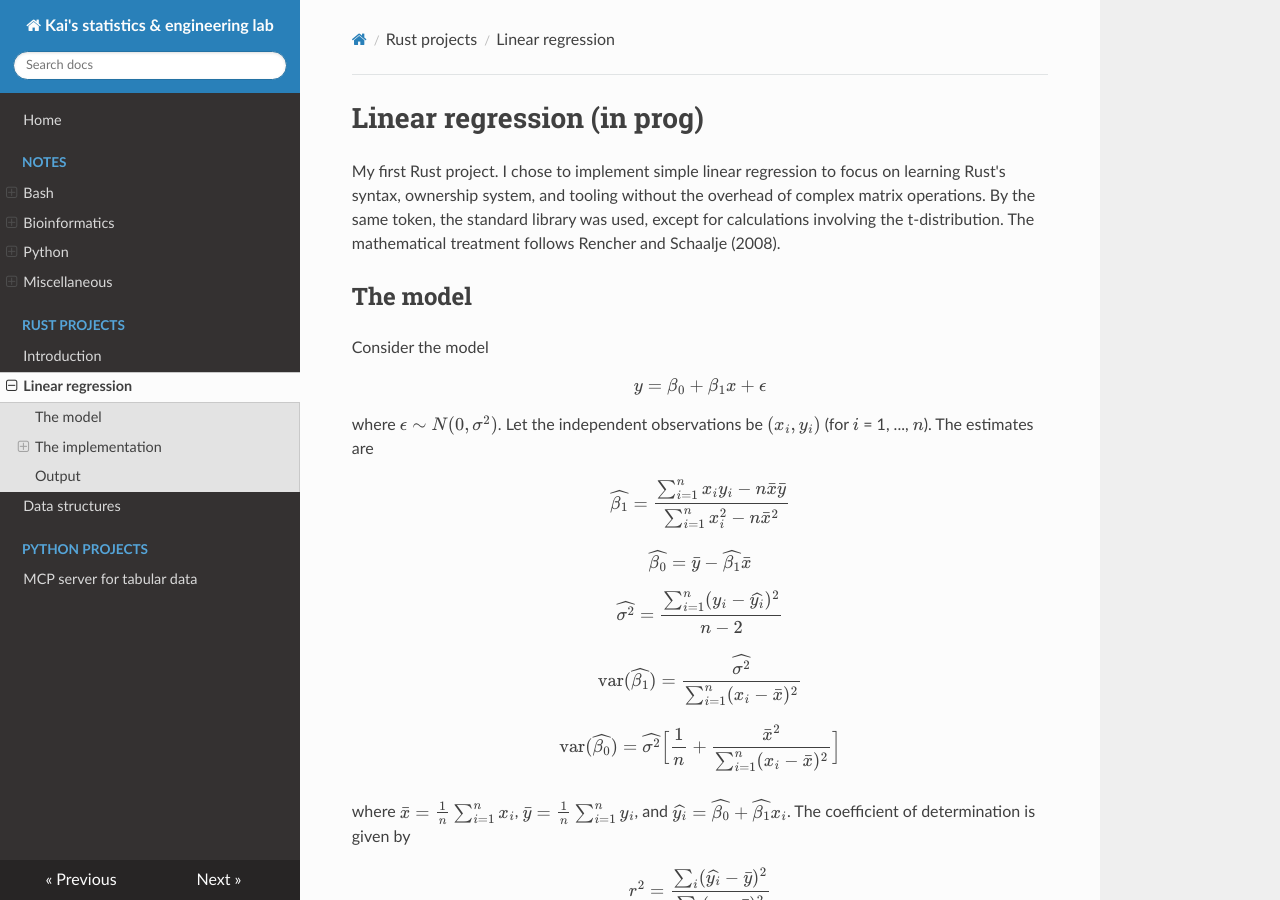
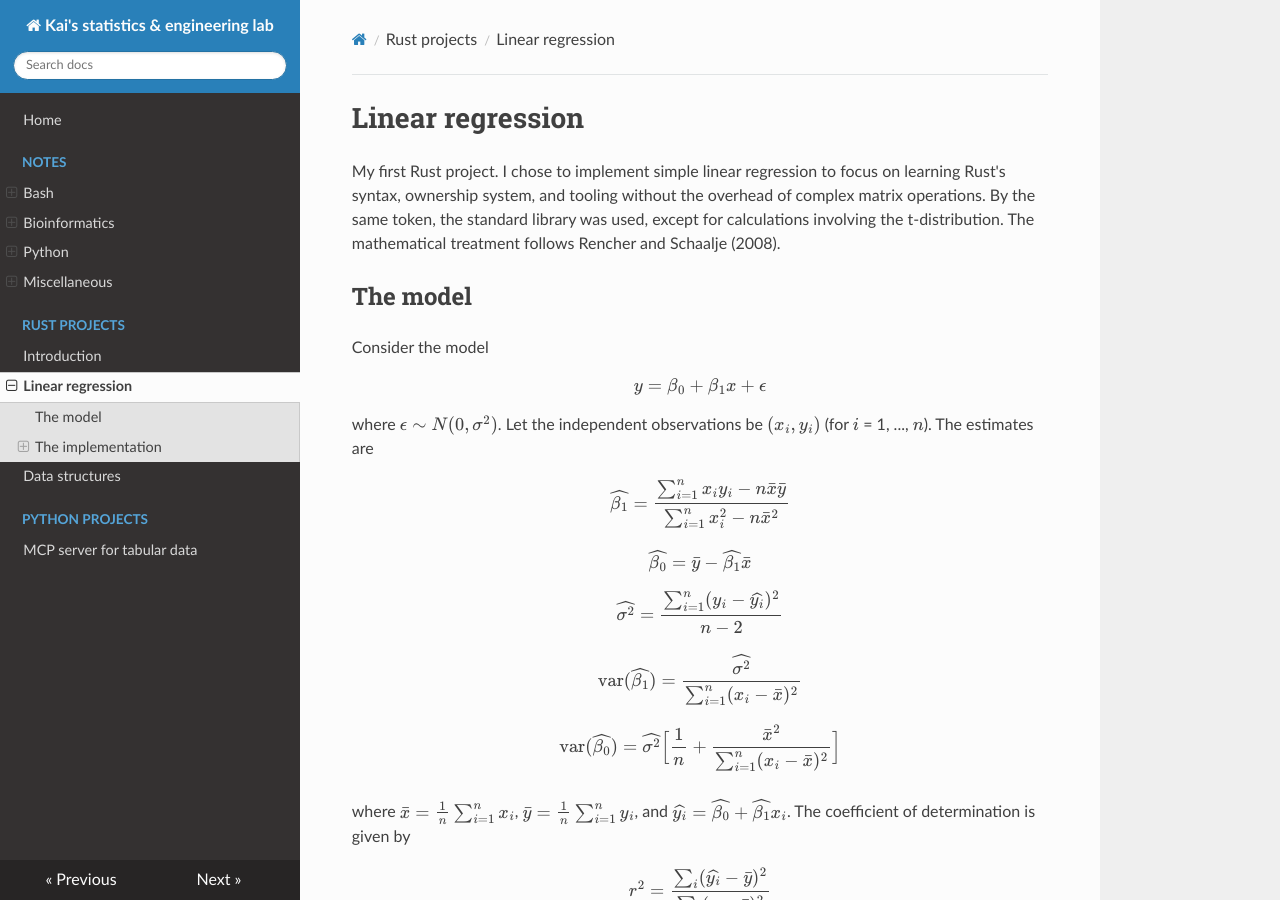
Before and after one commit to drkaizeng/statistics_and_engineering_lab, an MkDocs documentation site: the page built from docs/rust_projects/linear_regression.md, in a window 1280 px wide and 900 px high. Built offline with MkDocs 1.6.1, drawn with Linux system fonts in a browser that asks for light colours; nearby versions of some CDN libraries.

Commit message:
Fix formatting

```diff
--- a/docs/rust_projects/linear_regression.md
+++ b/docs/rust_projects/linear_regression.md
@@ -1,4 +1,4 @@
-# Linear regression (in prog)
+# Linear regression
 My first Rust project. I chose to implement simple linear regression to focus on learning Rust's syntax, ownership system, and tooling without the overhead of complex matrix operations. By the same token, the standard library was used, except for calculations involving the t-distribution. The mathematical treatment follows Rencher and Schaalje (2008).
 
 ## The model
@@ -39,7 +39,7 @@
 ### Input
 The input is a header-less TSV file with two columns. Each row defines an observation $(x_i, y_i)$. Any missing or irregular data will cause the program to exit.
 
-## Output
+### Output
 A TSV file with informative row labels.
 
 
```
